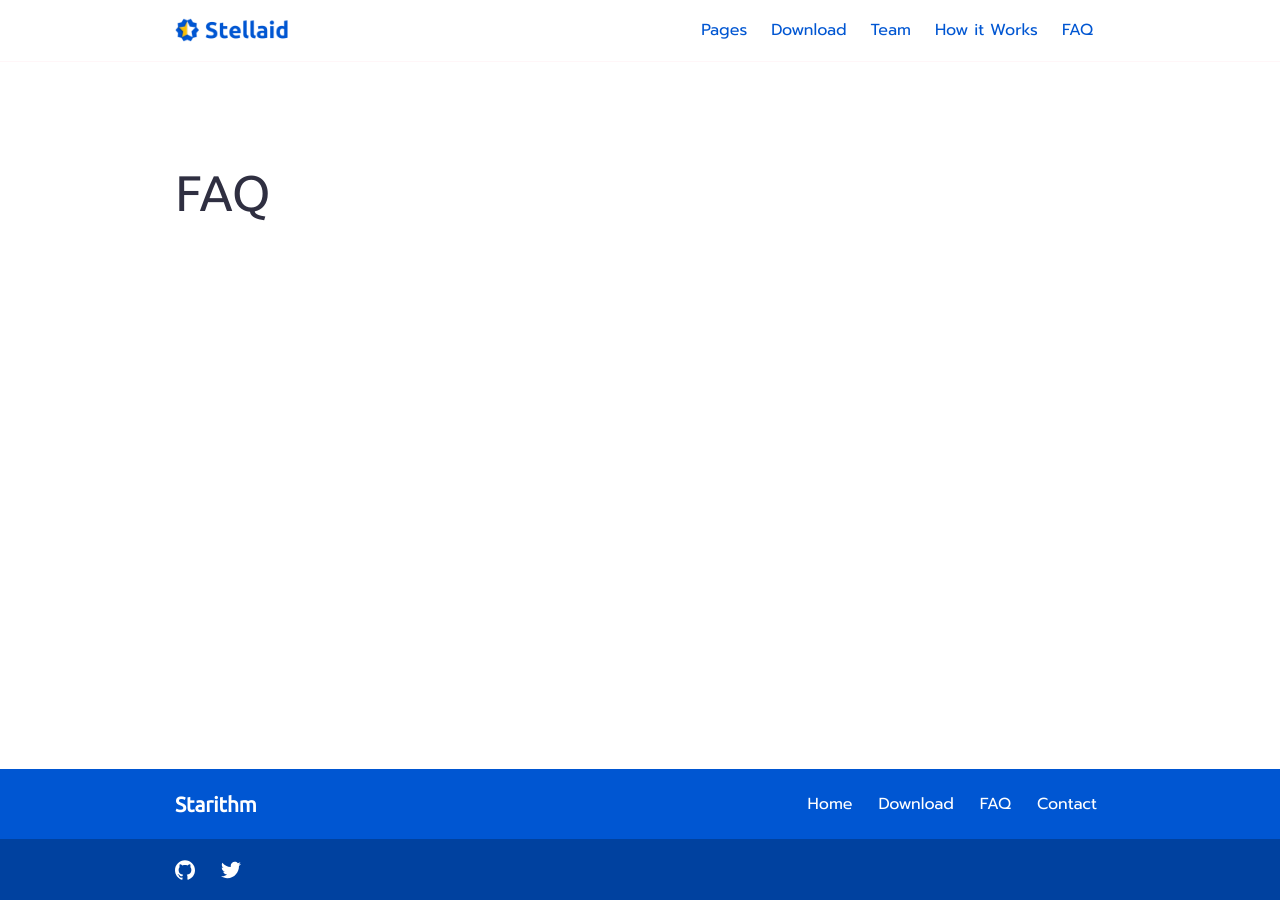
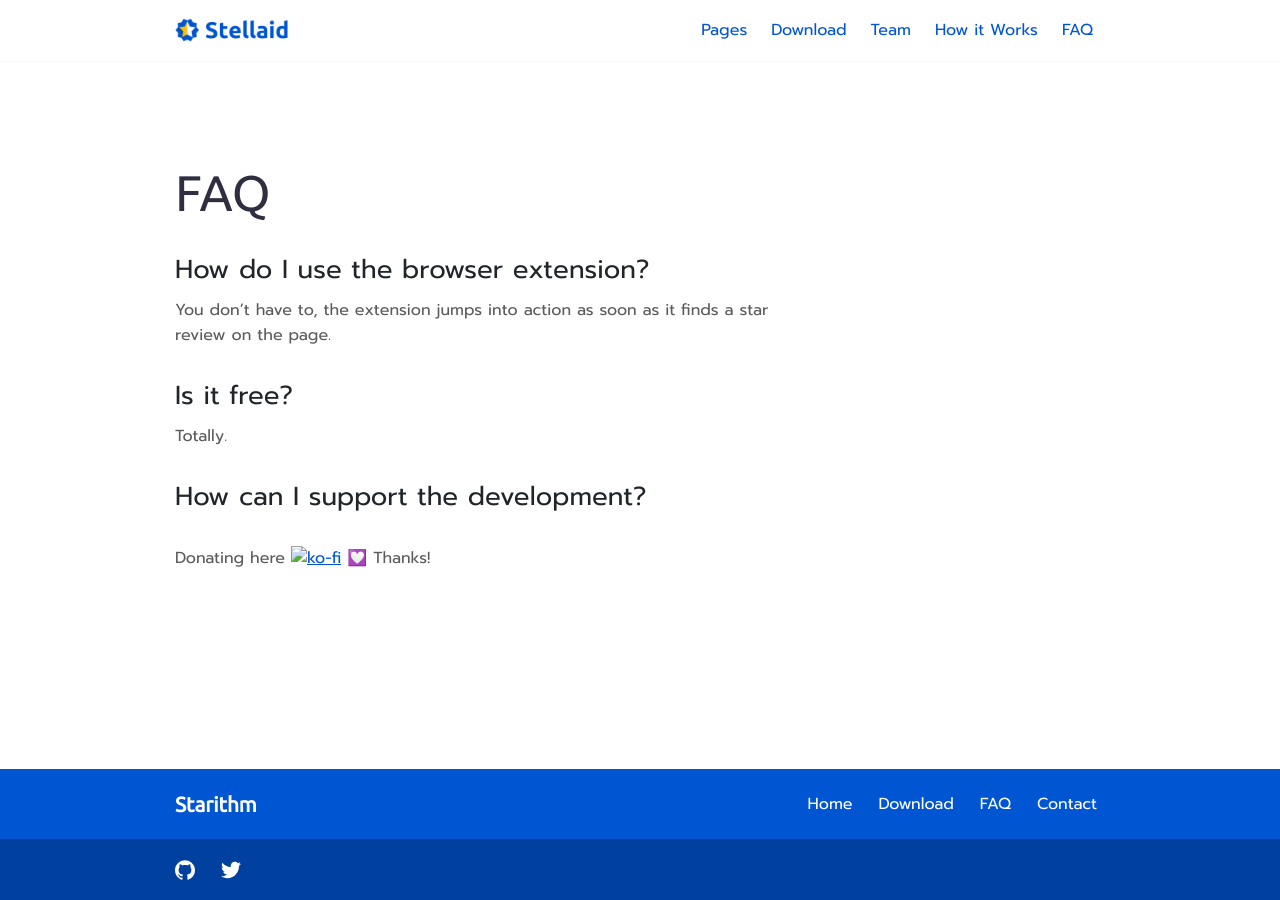
Before and after one commit to MatiasAgelvis/stellaid, a Jekyll site: the page built from faq.md, in a window 1280 px wide. Built offline with Jekyll 4.4.1, drawn with Linux system fonts in a browser that asks for light colours.

Commit message:
write faq.md

```diff
--- a/faq.md
+++ b/faq.md
@@ -1,9 +1,19 @@
 ---
 title: FAQ
 layout: page
-description: Starithm helps you find the quality reviews and conftrably summarize them into a single value.
-intro_image: "images/illustrations/use.png"
-intro_image_absolute: flase
-intro_image_hide_on_mobile: true
-show_call_box: false
+description: Stellaid helps you find the quality reviews and comfortably summarize them into a single value.
 ---
+
+## How do I use the browser extension?
+
+You don't have to, the extension jumps into action as soon as it finds a star review on the page.
+
+
+## Is it free?
+
+Totally.
+
+
+## How can I support the development?
+
+Donating here [![ko-fi](https://ko-fi.com/img/githubbutton_sm.svg)](https://ko-fi.com/N4N56KOTY) 💟 Thanks!
```
